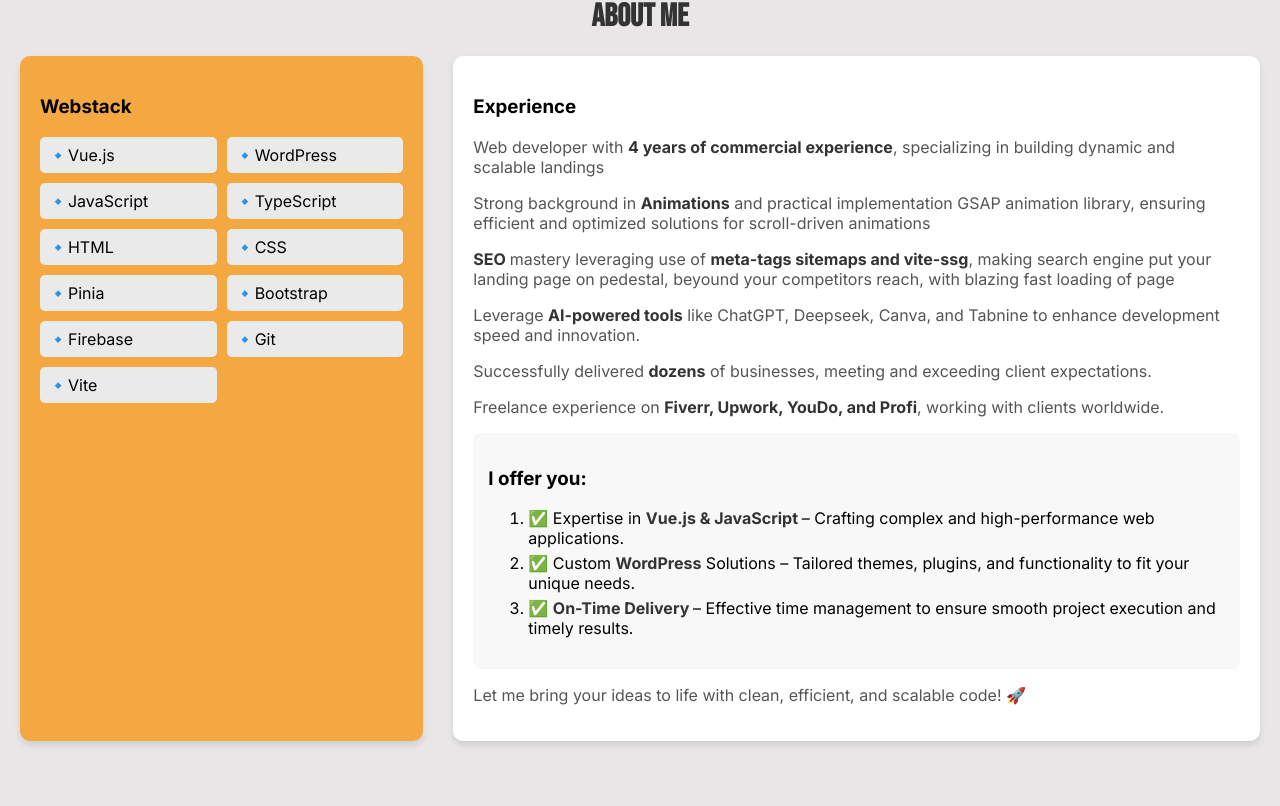
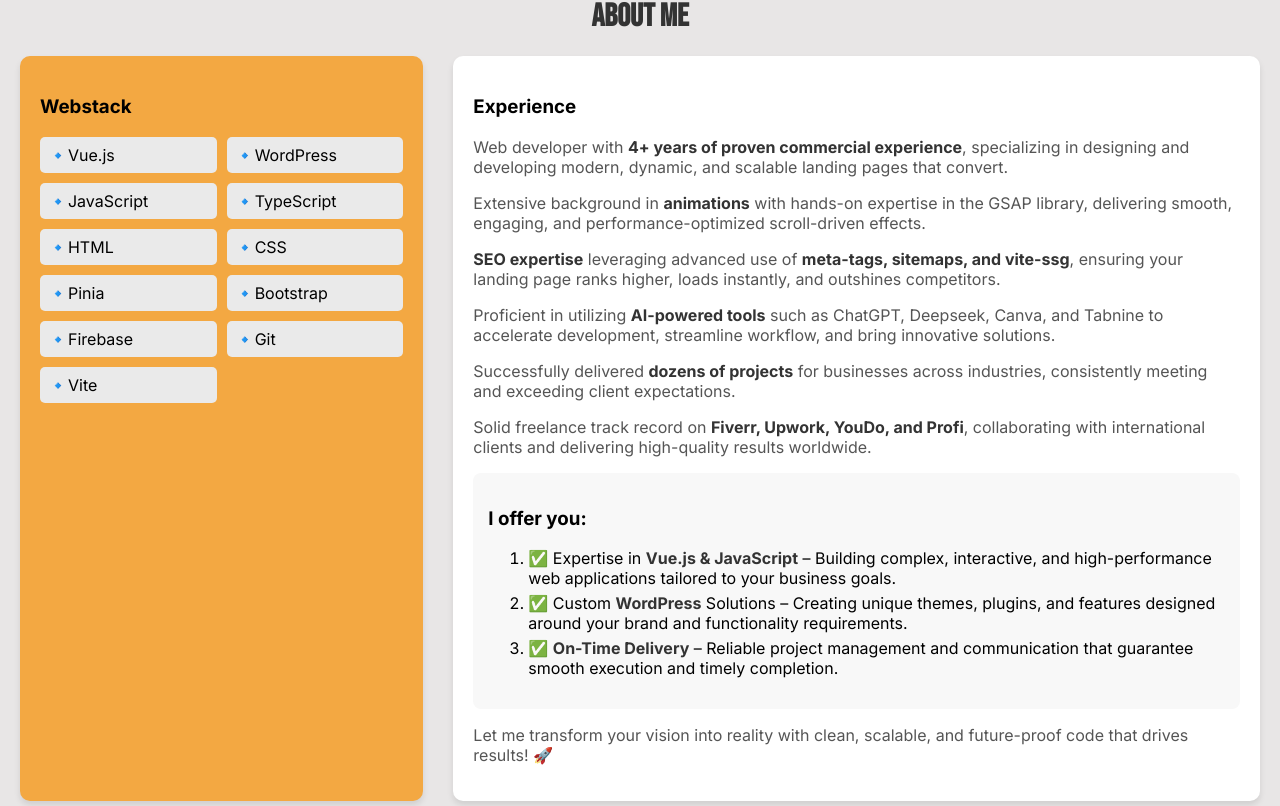
Before and after one commit to GiorgiiLazi/personal-website, a Vue app: page / in a window 1280 px wide. Shown: the part 1974-2780 px from the top of the page. Built offline with nearby package versions, Linux system fonts and the light colour scheme.

Commit message:
minor changes

```diff
--- a/src/components/Experience.vue
+++ b/src/components/Experience.vue
@@ -22,22 +22,24 @@
     </aside>
     <article class="about">
         <h1>Experience</h1>
-        <p>Web developer with <strong>4 years of commercial experience</strong>, specializing in building dynamic and scalable landings</p>
-        <p>Strong background in <strong>Animations</strong> and practical implementation GSAP animation library, ensuring efficient and optimized solutions for scroll-driven animations</p>
-        <p><strong>SEO </strong> mastery leveraging use of <strong>meta-tags sitemaps and vite-ssg</strong>, making search engine put your landing page on pedestal, beyound your competitors reach, with blazing fast loading of page</p>
-        <p>Leverage <strong>AI-powered tools</strong> like ChatGPT, Deepseek, Canva, and Tabnine to enhance development speed and innovation.</p>
-        <p>Successfully delivered <strong>dozens</strong> of businesses, meeting and exceeding client expectations.</p>
-        <p>Freelance experience on <strong>Fiverr, Upwork, YouDo, and Profi</strong>, working with clients worldwide.</p>
+        <p>Web developer with <strong>4+ years of proven commercial experience</strong>, specializing in designing and developing modern, dynamic, and scalable landing pages that convert.</p>
+        <p>Extensive background in <strong>animations</strong> with hands-on expertise in the GSAP library, delivering smooth, engaging, and performance-optimized scroll-driven effects.</p>
+        <p><strong>SEO expertise</strong> leveraging advanced use of <strong>meta-tags, sitemaps, and vite-ssg</strong>, ensuring your landing page ranks higher, loads instantly, and outshines competitors.</p>
+        <p>Proficient in utilizing <strong>AI-powered tools</strong> such as ChatGPT, Deepseek, Canva, and Tabnine to accelerate development, streamline workflow, and bring innovative solutions.</p>
+        <p>Successfully delivered <strong>dozens of projects</strong> for businesses across industries, consistently meeting and exceeding client expectations.</p>
+        <p>Solid freelance track record on <strong>Fiverr, Upwork, YouDo, and Profi</strong>, collaborating with international clients and delivering high-quality results worldwide.</p>
+
         <div class="para">
             <h1>I offer you:</h1>
         <ol>
-                <li>✅ Expertise in <strong>Vue.js & JavaScript </strong>– Crafting complex and high-performance web applications.</li>
-                <li>✅ Custom <strong>WordPress</strong> Solutions – Tailored themes, plugins, and functionality to fit your unique needs.</li>
-                <li>✅ <strong>On-Time Delivery </strong>– Effective time management to ensure smooth project execution and timely results.</li>
+                <li>✅ Expertise in <strong>Vue.js & JavaScript</strong> – Building complex, interactive, and high-performance web applications tailored to your business goals.</li>
+                <li>✅ Custom <strong>WordPress</strong> Solutions – Creating unique themes, plugins, and features designed around your brand and functionality requirements.</li>
+                <li>✅ <strong>On-Time Delivery</strong> – Reliable project management and communication that guarantee smooth execution and timely completion.</li>
         </ol>
     </div>
-        <p>Let me bring your ideas to life with clean, efficient, and scalable code! 🚀</p>
-    </article>
+
+        <p>Let me transform your vision into reality with clean, scalable, and future-proof code that drives results! 🚀</p>
+</article>
 </main>
 
   </section>
--- a/src/components/Greet.vue
+++ b/src/components/Greet.vue
@@ -51,10 +51,11 @@ article > * {
 }
 article h1 {
   font-size: 5em;
+  text-shadow: 4px 4px 0px rgba(88, 88, 88, 0.6);
 }
 article p {
   font-size: 2em;
-  color: #838383bb;
+  color: white;
 }
 /* animations */
 
```
